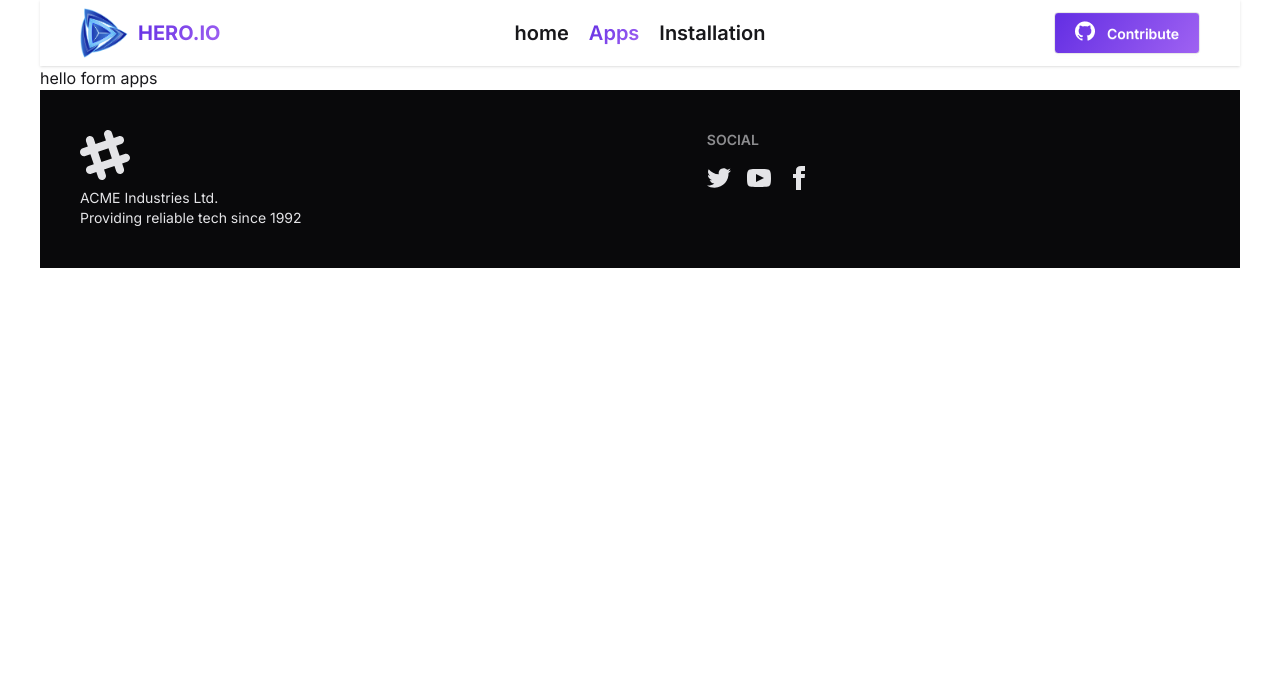
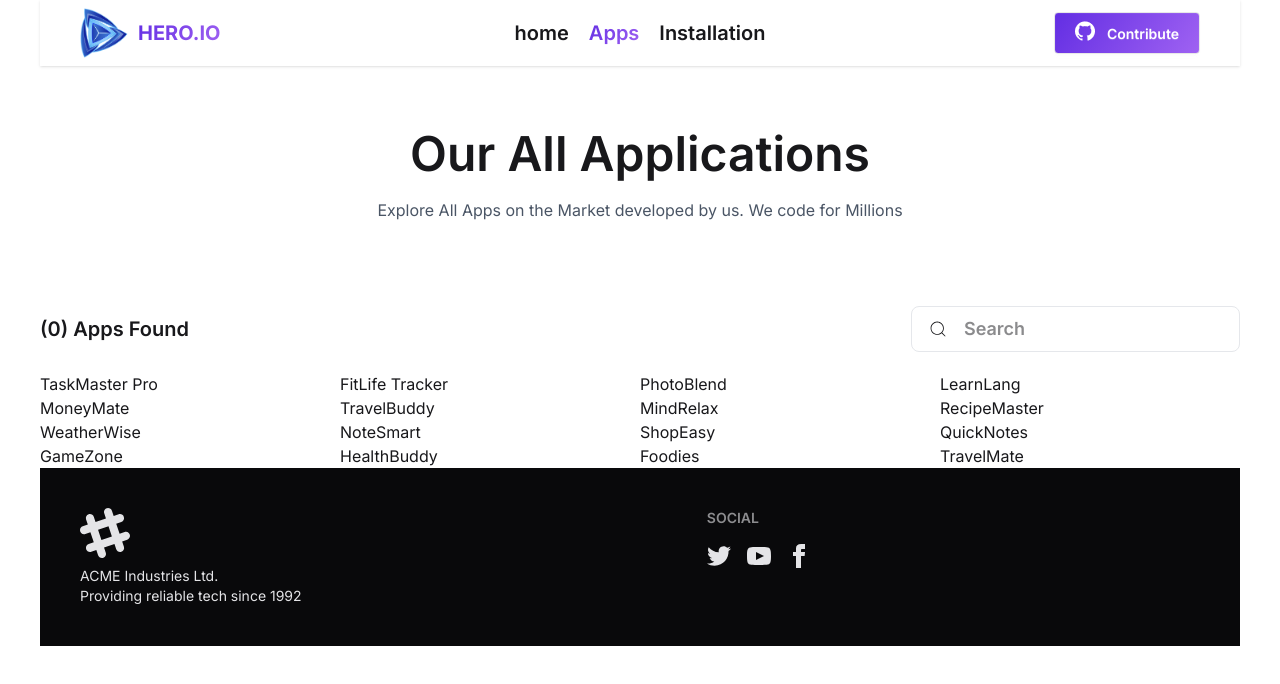
Before and after one commit to omarfarukx11/Assignment-8, a React (Vite) app: page /apps in a window 1280 px wide. Shown: the top 684 px of the page. Built offline with nearby package versions, Linux system fonts and the light colour scheme.

Commit message:
all apps add

```diff
--- a/package.json
+++ b/package.json
@@ -13,6 +13,7 @@
     "@tailwindcss/vite": "^4.1.14",
     "react": "^19.1.1",
     "react-dom": "^19.1.1",
+    "react-icons": "^5.5.0",
     "react-router": "^7.9.3",
     "recharts": "^3.2.1",
     "tailwindcss": "^4.1.14"
--- /dev/null
+++ b/src/Components/Pages/AllApp/AllApp.jsx
@@ -0,0 +1,11 @@
+import React from 'react';
+
+const AllApp = ({data}) => {
+    return (
+        <div>
+            <h1>{data.title}</h1>
+        </div>
+    );
+};
+
+export default AllApp;
--- a/src/Components/Pages/AllApps/AllApp.jsx
+++ /dev/null
@@ -1,12 +0,0 @@
-import React from 'react';
-
-const allApp = ({allApp}) => {
-
-    return (
-        <div>
-
-        </div>
-    );
-};
-
-export default allApp;
--- a/src/Components/Pages/AllApps/AllApps.jsx
+++ /dev/null
@@ -1,15 +0,0 @@
-import React from 'react';
-import { useLoaderData } from 'react-router';
-
-const AllApps = () => {
-    const allAppsData = useLoaderData()
-    return (
-        <div>
-           {
-            allAppsData.map(allApp => <AllApps key={allApp.id} allApp={allApp}></AllApps>)
-           }
-        </div>
-    );
-};
-
-export default AllApps;
--- a/src/Components/Pages/Apps/Apps.jsx
+++ b/src/Components/Pages/Apps/Apps.jsx
@@ -1,9 +1,31 @@
 import React from 'react';
+import { CiSearch } from "react-icons/ci";
+import { useLoaderData } from 'react-router';
+import AllApp from '../AllApp/AllApp';
 
 const Apps = () => {
+    const allAppsData = useLoaderData()
+   allAppsData.map(data => console.log(data))
+
+
     return (
         <div>
-            <h1>hello form apps</h1>
+            <div className='text-center my-16'>
+            <h1 className='text-5xl font-semibold'>Our All Applications</h1>
+            <p className='text-gray-600 py-5'>Explore All Apps on the Market developed by us. We code for Millions</p>
+            </div>
+            <div className='flex items-center justify-between mb-5 text-xl font-semibold'>
+                <p><span>(0)</span> Apps Found</p>
+                <label className=" outline-none border-1 tabs-xl flex px-4 py-2 border-gray-200 rounded-lg items-center gap-4">
+                    <CiSearch className='text-xl' />
+                 <input type="search"  className='text-lg outline-none' required placeholder='Search' />
+                </label>
+            </div>
+        <div className='grid xl:grid-cols-4'>
+            {
+            allAppsData.map(data => <AllApp key={data.id} data ={data}></AllApp>)
+        }
+        </div>
         </div>
     );
 };
--- a/src/Components/Pages/Home/Home.jsx
+++ b/src/Components/Pages/Home/Home.jsx
@@ -18,11 +18,12 @@ const Home = () => {
             }
 
            </div>
-            <Link to={"/allApps"}>
+
+          <Link to={'/apps'}>
              <div className='  flex items-center justify-center pt-10 pb-20'>
                 <button className='btn text-white text-lg px-10 py-5 bg-[linear-gradient(125.07deg,rgba(99,46,227,1),rgba(159,98,242,1)_100%)]'>Show All</button>
            </div>
-            </Link>
+          </Link>
         </div>
     );
 };
--- a/src/Components/Routes/Routes.jsx
+++ b/src/Components/Routes/Routes.jsx
@@ -1,11 +1,11 @@
 import React from 'react';
 import { createBrowserRouter, Route } from "react-router";
-
 import Root from '../Pages/Root/Root';
 import Home from '../Pages/Home/Home';
 import Apps from '../Pages/Apps/Apps';
 import Installation from '../Pages/Installaton/Installation';
-import AllApps from '../Pages/AllApps/AllApps';
+
+
 
 const router = createBrowserRouter([
     {
@@ -19,17 +19,16 @@ const router = createBrowserRouter([
             },
             {
                 path:'/apps',
+                loader: () => fetch('/allData.json'),
                 Component:Apps
             },
             {
                 path:'/instal',
                 Component:Installation
-            },
-            {
-                path:'/allApps',
-                loader:() => fetch('allData.json'),
-                Component:AllApps
             }
+
+
+
         ]
     }
 ])
--- a/src/Components/TrendingApps/TrendingApps.jsx
+++ b/src/Components/TrendingApps/TrendingApps.jsx
@@ -1,10 +1,9 @@
 import React from "react";
 import DownloadImg from '../../assets/icon-downloads.png'
 import StarImg from '../../assets/icon-ratings.png'
+
 const TrendingApps = ({ appData }) => {
-
     const {image,title ,ratingAvg , downloads} = appData
-    console.log(appData)
 
   return (
     <div className="card bg-base-100 shadow-xl p-5">
```
Also changed, not shown: 1 other file (tests, documents, lock files or other folders).
